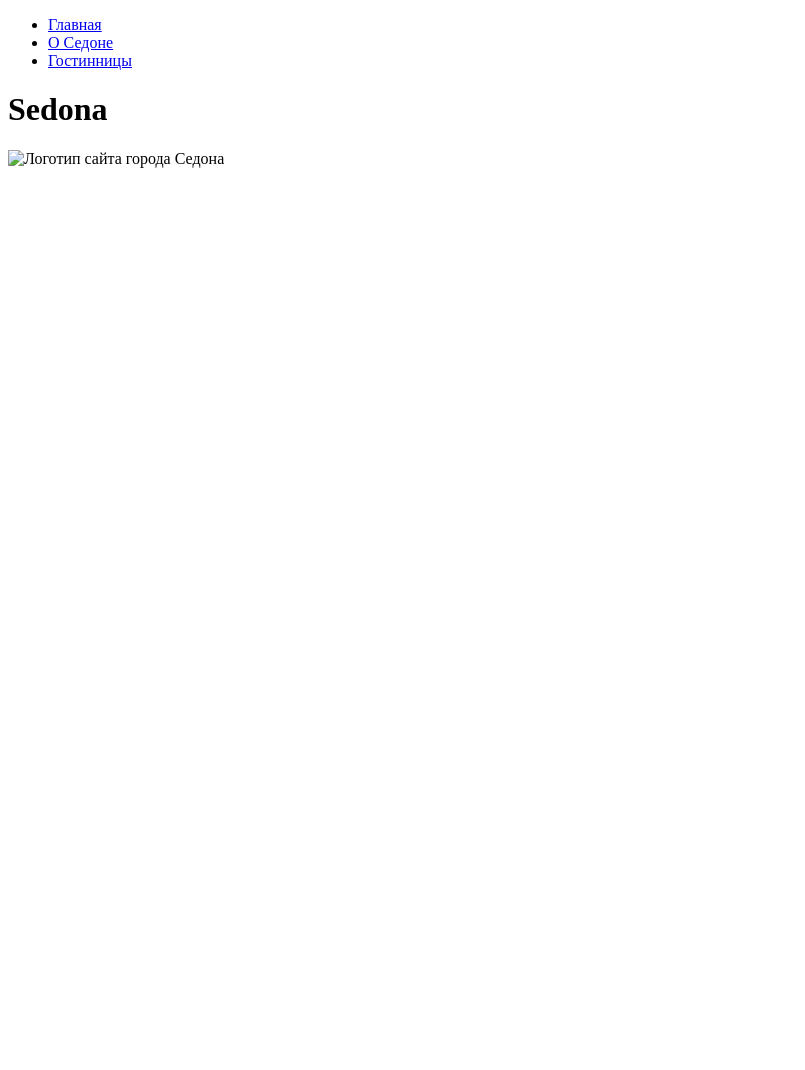
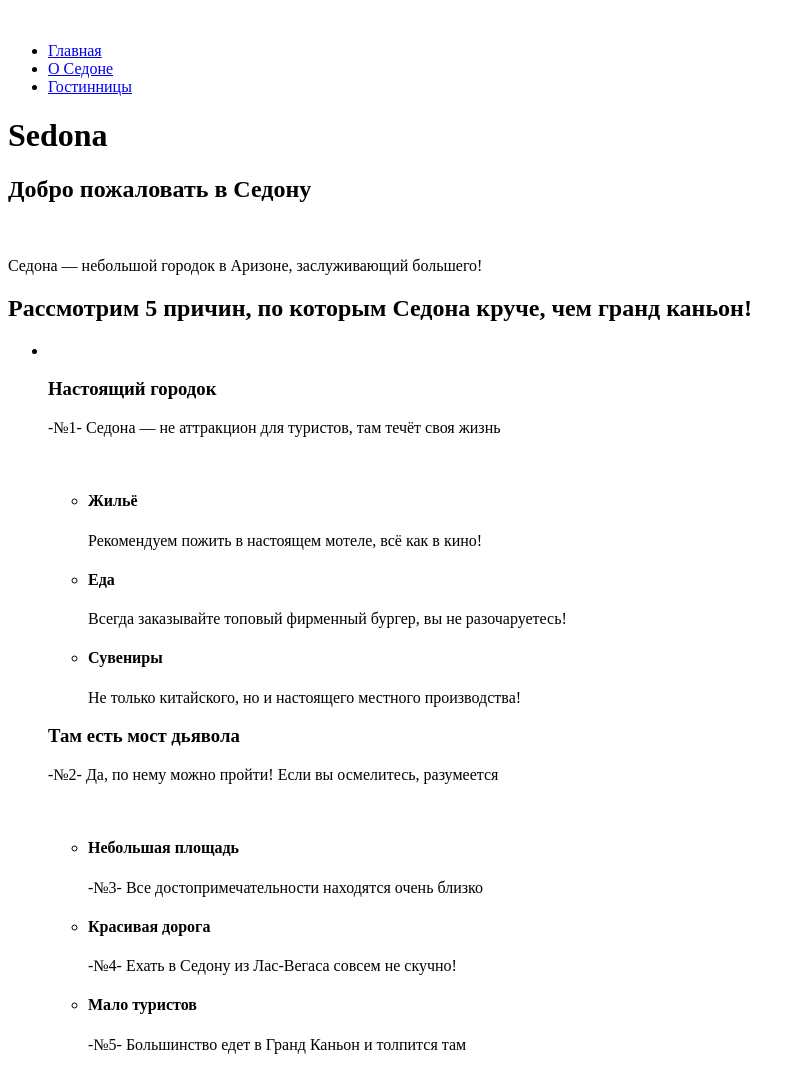
Before and after one commit to htmlacademy-htmlcss/1901473-sedona-33, a plain HTML site: page index.html in a window 1280 px wide. Shown: the whole page, without its empty margins (0-805 px from the left). Before the commit the page ends 800 px from the top, so only its background shows below. Drawn offline with Linux system fonts and the light colour scheme.

Commit message:
Правка кода

```diff
--- a/index.html
+++ b/index.html
@@ -4,11 +4,13 @@
     <meta charset="utf-8">
     <title>Седона-Небольшой городок в Аризоне</title>
   </head>
+
   <body class="page">
     <div class="page-wrapper">
 <header class="page header">
   <nav class="navigation">
     <a class="main-logo-nav">
+      <img src="" width="" height="" alt="">
     </a>
     <ul class="navigation-list">
       <li class="navigation-item">
@@ -23,9 +25,77 @@
     </ul>
   </nav>
 </header>
+
 <main class="main-index">
 <h1 class="visually-hidden">Sedona</h1>
-<img class="logo" src="" alt="Логотип сайта города Седона">
+
+<section class="">
+  <h2 class="visually-hidden">Добро пожаловать в Седону</h2>
+  <img class="" src="" width="" height="" alt="">
+</section>
+
+<section class="">
+  <p class="">Седона — небольшой городок в Аризоне, заслуживающий большего!</p>
+  <h2 class="">Рассмотрим 5 причин, по которым Седона круче, чем гранд каньон!</h2>
+  <ul class="">
+    <li class="">
+
+    </li>
+    <div>
+    <h3>Настоящий городок</h3>
+    <p>
+      <span>-№1-</span>
+      Седона — не аттракцион для туристов, там течёт своя жизнь
+    </p>
+    </div>
+    <img class="" src="">
+    <ul class="">
+      <li class="">
+      <h4>Жильё</h4>
+      <p>Рекомендуем пожить в настоящем мотеле, всё как в кино!</p>
+      </li>
+      <li class="">
+      <h4>Еда</h4>
+      <p>Всегда заказывайте топовый фирменный бургер, вы не разочаруетесь!</p>
+      </li>
+      <li class="">
+      <h4>Сувениры</h4>
+      <p>Не только китайского, но и настоящего местного производства!</p>
+      </li>
+  </ul>
+  <div>
+    <h3>Там есть мост дьявола</h3>
+    <p>
+      <span>-№2-</span>
+      Да, по нему можно пройти! Если вы осмелитесь, разумеется
+    </p>
+    </div>
+    <img class="" src="">
+    <ul class="">
+      <li class="">
+       <h4>Небольшая площадь</h4>
+       <p>
+         <span>-№3-</span>
+         Все достопримечательности находятся очень близко
+       </p>
+      </li>
+      <li>
+        <h4>Красивая дорога</h4>
+        <p>
+          <span>-№4-</span>
+          Ехать в Седону из Лас-Вегаса совсем не скучно!
+        </p>
+      </li>
+      <li>
+        <h4>Мало туристов</h4>
+        <p>
+          <span>-№5-</span>
+          Большинство едет в Гранд Каньон и толпится там
+        </p>
+      </li>
+    </ul>
+</section>
+
 </main>
   </body>
 </html>
```
